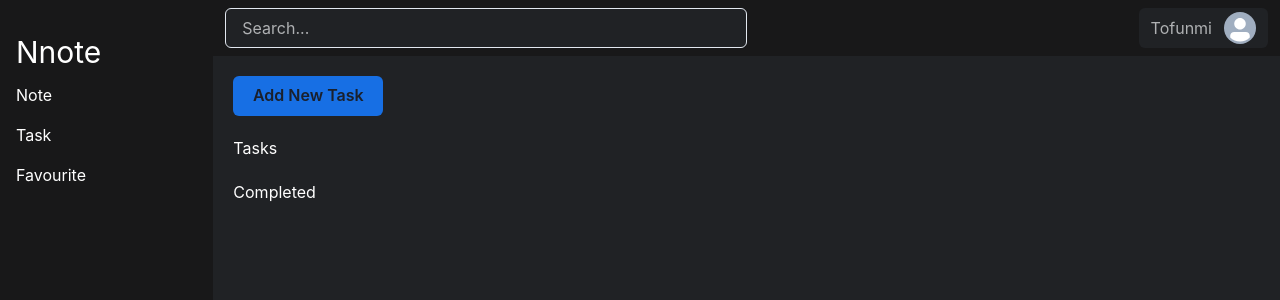
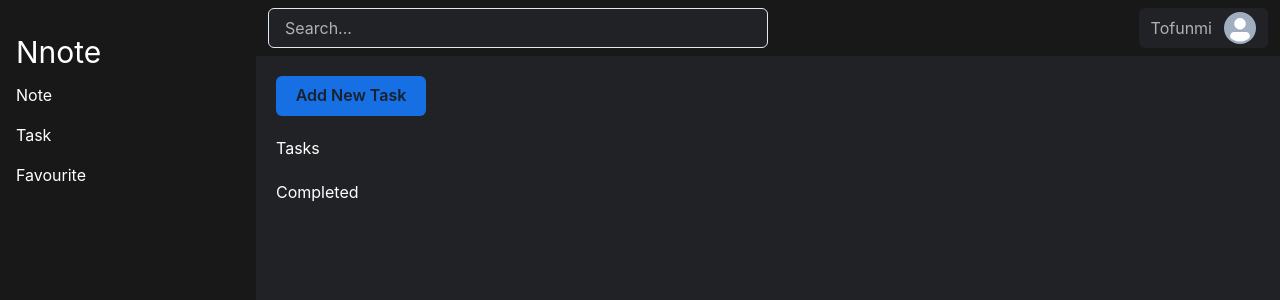
Before and after one commit to devtofunmi/Nnote, a React (Vite) app: page /task in a window 1280 px wide. Shown: the top 300 px of the page. Built offline with nearby package versions, Linux system fonts and the light colour scheme.

Commit message:
add position fixed to the box and give it margin left

```diff
--- a/src/layout/DashboardLayout.jsx
+++ b/src/layout/DashboardLayout.jsx
@@ -6,10 +6,10 @@ import Topbar from "../components/Topbar";
 const DashboardLayout = ({ children }) => {
   return (
     <Flex color={"white"}>
-      <Box w="20%">
+      <Box w="20%" position={"fixed"} left={0}>
         <SideBar />
       </Box>
-      <Box w={"100%"}>
+      <Box w={"100%"} ml={"20%"}>
         <Topbar />
         <Flex bg={"#202225"} minH={"100vh"}>
           {children}
```
